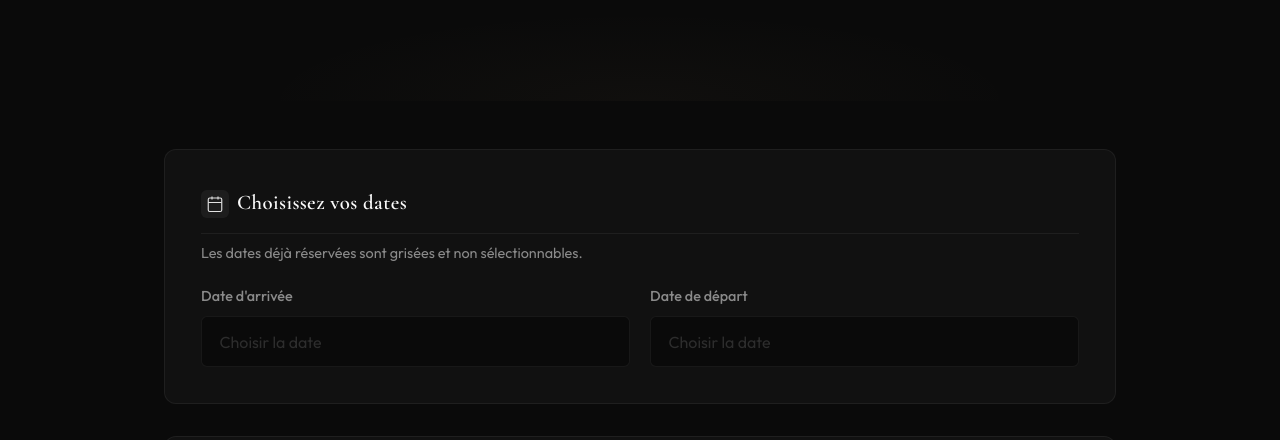
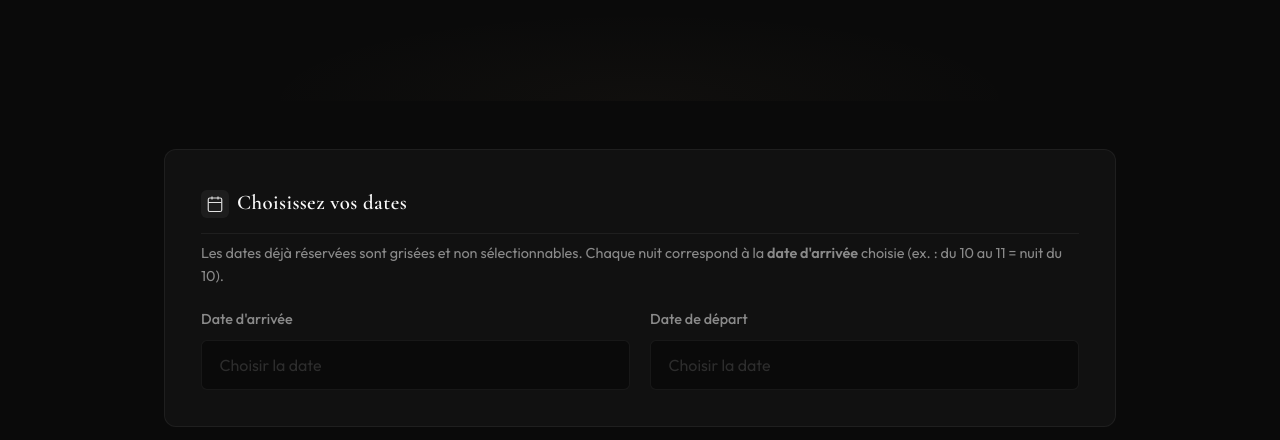
Before and after one commit to azoklearn/maquettenuitdor, a website: page public/reservation.html in a window 1280 px wide. Shown: the part 348-788 px from the top of the page. Drawn offline with nearby package versions, Linux system fonts and the light colour scheme; no server answers.

Commit message:
Reservation: préciser que la nuit correspond à la date d'arrivée
Made-with: Cursor

```diff
--- a/public/reservation.html
+++ b/public/reservation.html
@@ -50,7 +50,11 @@
           <h3><span class="form-block-icon" aria-hidden="true">
             <svg xmlns="http://www.w3.org/2000/svg" viewBox="0 0 24 24" fill="none" stroke="currentColor" stroke-width="1.5" width="20" height="20"><rect x="3" y="4" width="18" height="18" rx="2"/><path d="M16 2v4M8 2v4M3 10h18"/></svg>
           </span> Choisissez vos dates</h3>
-          <p class="form-block-intro">Les dates déjà réservées sont grisées et non sélectionnables.</p>
+          <p class="form-block-intro">
+            Les dates déjà réservées sont grisées et non sélectionnables.
+            Chaque nuit correspond à la <strong>date d'arrivée</strong> choisie
+            (ex.&nbsp;: du 10 au 11 = nuit du 10).
+          </p>
           <div class="calendrier-reservation">
             <div class="form-group">
               <label for="date-arrivee">Date d'arrivée</label>
```
